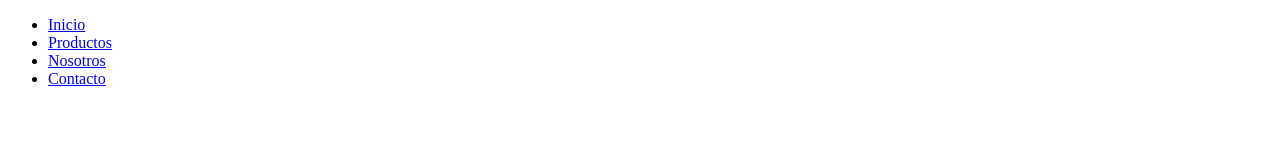
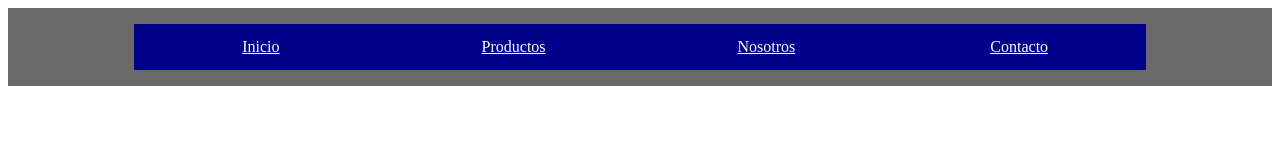
Before and after one commit to IsraelTlachi/Prueba_HTML_CSS, a plain HTML site: page index.html in a window 1280 px wide. Drawn offline with Linux system fonts and the light colour scheme.

Commit message:
Agregamos archivo estilos.css y aplicamos estilos

```diff
--- /dev/null
+++ b/css/estilos.css
@@ -0,0 +1,33 @@
+body {
+    padding: 0;
+    marging: 0;
+}
+
+div {
+    margin: 0;
+    padding: 0;
+    background-color: dimgray;
+}
+ul {
+    list-style-type: none;
+    width:80%;
+    padding: 1em;
+    margin: 1em;
+    overflow: hidden;
+    margin:auto;
+
+}
+
+li {
+    width: 25%;
+    float: left
+}
+
+li a {
+    display: block;
+    text-align: center;
+    padding: 14px 16px;
+    margin: auto;
+    background-color: darkblue;
+    color: white;
+}
--- a/index.html
+++ b/index.html
@@ -5,6 +5,7 @@
         <meta name="viewport" content="width=device-width, user-scalable=no initial-scale=1, maximum-scale=1,
             minimum-scale=1">
         <title>Pagina de inicio</title>
+        <link rel="stylesheet" href="css/estilos.css" >
     </head>
     <body>
         <div>
```
